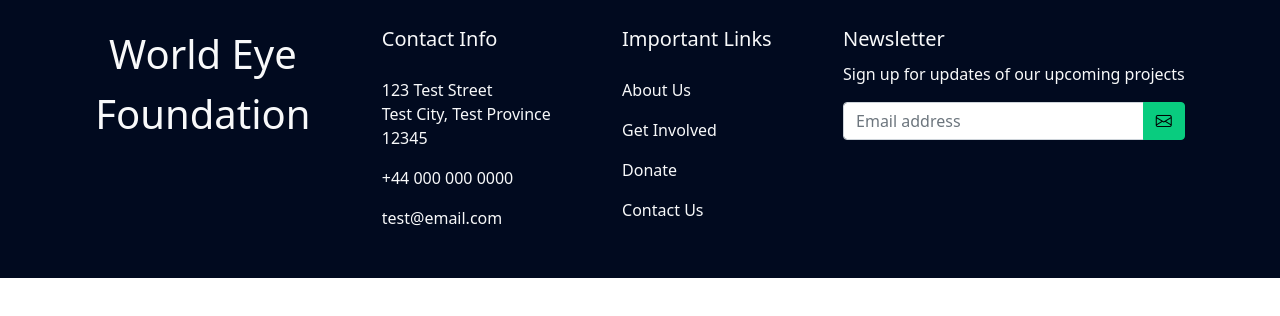
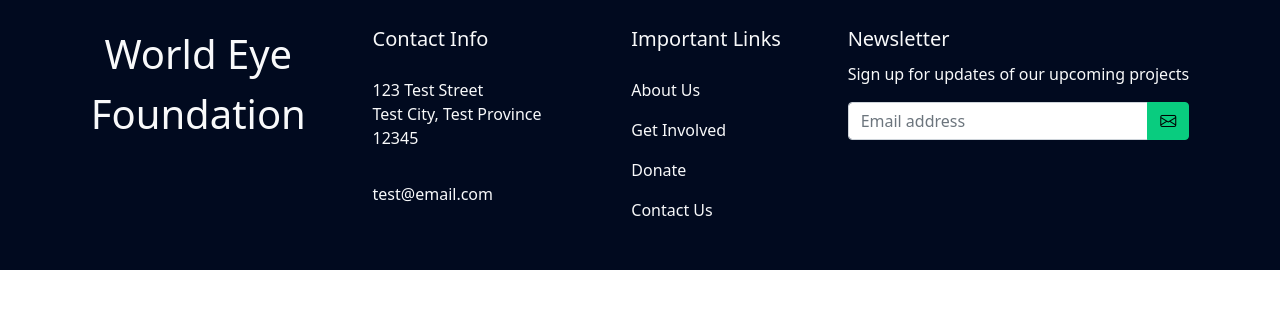
Before and after one commit to kentond18/wef-site, a Next.js app: page /components/Footer in a window 1280 px wide. Shown: the top 316 px of the page. Built offline with nearby package versions, Linux system fonts and the light colour scheme; a web font is replaced by a local one.

Commit message:
adjusted formatting for graphcms

```diff
--- a/pages/components/Footer.js
+++ b/pages/components/Footer.js
@@ -67,11 +67,18 @@ const Footer = ({ active, info }) => {
 				province: "Test Province",
 				postcode: "12345",
 			},
-			phone: "+44 000 000 0000",
+			phonNumber: "+44 000 000 0000",
 			email: "test@email.com",
 		};
 	}
 
+	const address = (
+		<>
+			{info.address.street} <br />
+			{info.address.city}, {info.address.province} <br />
+			{info.address.postcode}
+		</>
+	);
 	return (
 		<footer className="bg-dark mt-auto">
 			<div className="p-4 d-flex flex-column flex-md-row flex-wrap align-items-center align-items-md-start justify-content-evenly text-light">
@@ -81,12 +88,10 @@ const Footer = ({ active, info }) => {
 				<div className="d-flex flex-column justify-content-evenly">
 					<p className="fs-5">Contact Info</p>
 					<ul className="list-unstyled fw-light">
-						<li className="py-2">
-							{info.address.street} <br />
-							{info.address.city}, {info.address.province} <br />
-							{info.address.postcode}
+						<li className="py-2" style={{ width: "12rem" }}>
+							{info.fullAddress || address}
 						</li>
-						<li className="py-2">{info.phone}</li>
+						<li className="py-2">{info.phoneNumber}</li>
 						<li className="py-2">{info.email}</li>
 					</ul>
 				</div>
```
